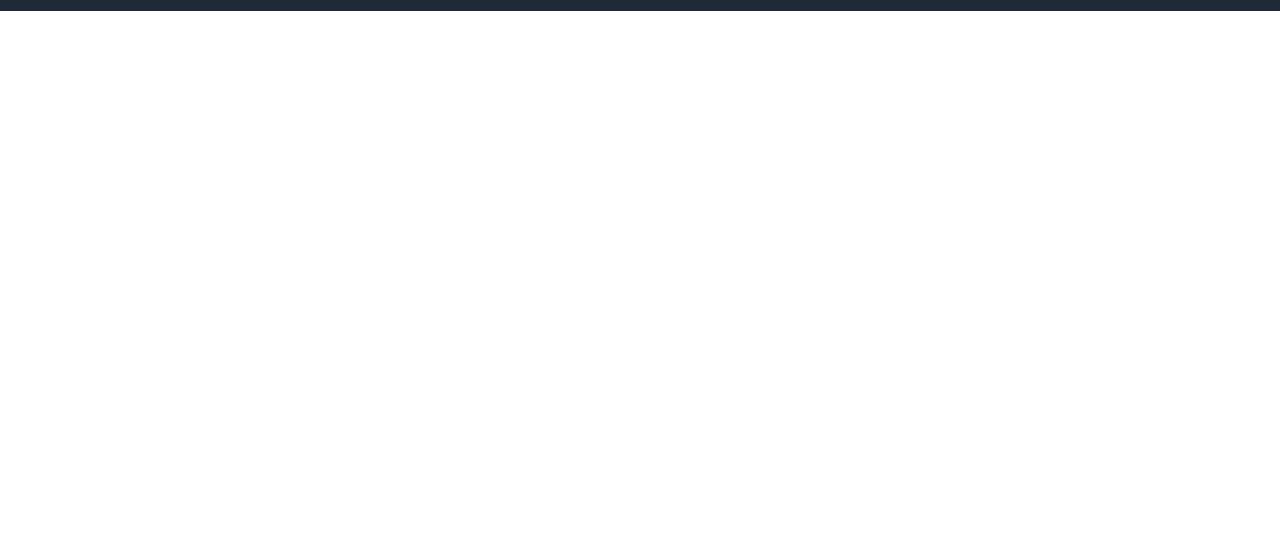
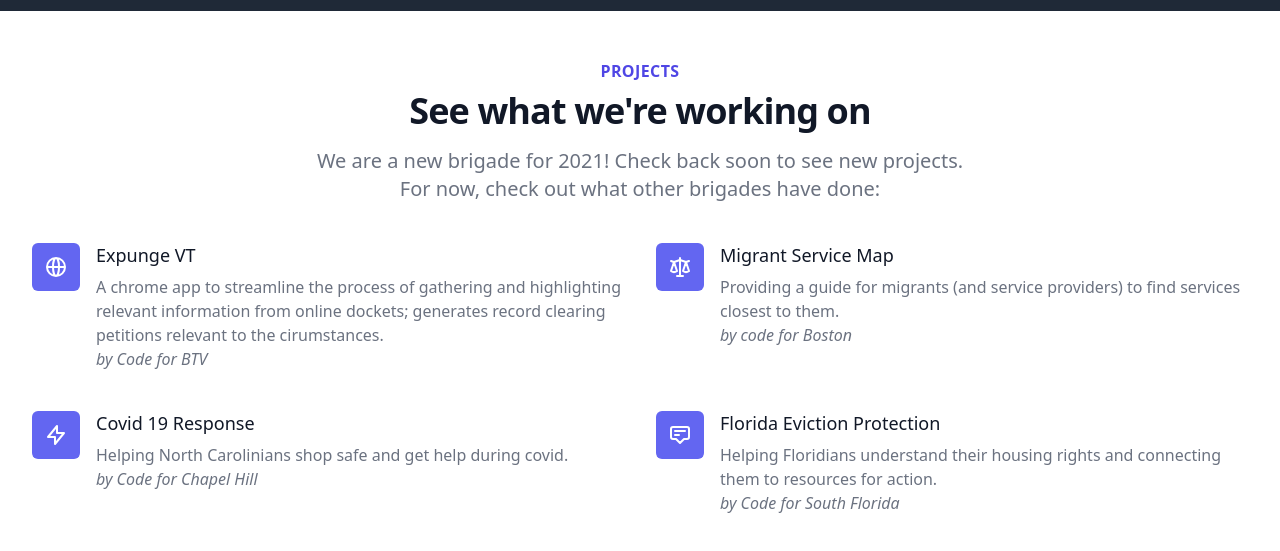
Before and after one commit to openrichmond/openrichmond, a website built with Parcel: page src/projects.html in a window 1280 px wide. Shown: the part 53-604 px from the top of the page. Built offline with nearby package versions, Linux system fonts and the light colour scheme.

Commit message:
added projects page with projects from other brigades

```diff
--- a/src/projects.html
+++ b/src/projects.html
@@ -72,5 +72,106 @@
           </div>
         </div>
       </nav>
+
+      <!-- end of nav-->
+      <div class="py-12 bg-white">
+        <div class="max-w-7xl mx-auto px-4 sm:px-6 lg:px-8">
+          <div class="lg:text-center">
+            <h2 class="text-base text-indigo-600 font-semibold tracking-wide uppercase">Projects</h2>
+            <p class="mt-2 text-3xl leading-8 font-extrabold tracking-tight text-gray-900 sm:text-4xl">
+              See what we're working on
+            </p>
+            <p class="mt-4 max-w-2xl text-xl text-gray-500 lg:mx-auto">
+              We are a new brigade for 2021! Check back soon to see new projects. For now, check out what other brigades have done:
+            </p>
+          </div>
+
+          <div class="mt-10">
+            <dl class="space-y-10 md:space-y-0 md:grid md:grid-cols-2 md:gap-x-8 md:gap-y-10">
+              <div class="flex">
+                <div class="flex-shrink-0">
+                  <div class="flex items-center justify-center h-12 w-12 rounded-md bg-indigo-500 text-white">
+                    <!-- Heroicon name: globe-alt -->
+                    <svg class="h-6 w-6" xmlns="http://www.w3.org/2000/svg" fill="none" viewBox="0 0 24 24" stroke="currentColor" aria-hidden="true">
+                      <path stroke-linecap="round" stroke-linejoin="round" stroke-width="2" d="M21 12a9 9 0 01-9 9m9-9a9 9 0 00-9-9m9 9H3m9 9a9 9 0 01-9-9m9 9c1.657 0 3-4.03 3-9s-1.343-9-3-9m0 18c-1.657 0-3-4.03-3-9s1.343-9 3-9m-9 9a9 9 0 019-9" />
+                    </svg>
+                  </div>
+                </div>
+                <div class="ml-4">
+                  <dt class="text-lg leading-6 font-medium text-gray-900">
+                   <a href="https://github.com/codeforbtv/expunge-vt" target="_blank"> Expunge VT</a>
+                  </dt>
+                  <dd class="mt-2 text-base text-gray-500">
+                    A chrome app to streamline the process of gathering and highlighting relevant information from online dockets; generates record clearing petitions relevant to the cirumstances.
+                    <br> <em>by Code for BTV</em>
+                  </dd>
+                </div>
+              </div>
+
+              <div class="flex">
+                <div class="flex-shrink-0">
+                  <div class="flex items-center justify-center h-12 w-12 rounded-md bg-indigo-500 text-white">
+                    <!-- Heroicon name: scale -->
+                    <svg class="h-6 w-6" xmlns="http://www.w3.org/2000/svg" fill="none" viewBox="0 0 24 24" stroke="currentColor" aria-hidden="true">
+                      <path stroke-linecap="round" stroke-linejoin="round" stroke-width="2" d="M3 6l3 1m0 0l-3 9a5.002 5.002 0 006.001 0M6 7l3 9M6 7l6-2m6 2l3-1m-3 1l-3 9a5.002 5.002 0 006.001 0M18 7l3 9m-3-9l-6-2m0-2v2m0 16V5m0 16H9m3 0h3" />
+                    </svg>
+                  </div>
+                </div>
+                <div class="ml-4">
+                  <dt class="text-lg leading-6 font-medium text-gray-900">
+                    <a href="https://github.com/codeforboston/migrant_service_map" target="_blank">Migrant Service Map</a>
+                  </dt>
+                  <dd class="mt-2 text-base text-gray-500">
+                    Providing a guide for migrants (and service providers) to find services closest to them.
+                    <br> <em>by code for Boston</em>
+                  </dd>
+                </div>
+              </div>
+
+              <div class="flex">
+                <div class="flex-shrink-0">
+                  <div class="flex items-center justify-center h-12 w-12 rounded-md bg-indigo-500 text-white">
+                    <!-- Heroicon name: lightning-bolt -->
+                    <svg class="h-6 w-6" xmlns="http://www.w3.org/2000/svg" fill="none" viewBox="0 0 24 24" stroke="currentColor" aria-hidden="true">
+                      <path stroke-linecap="round" stroke-linejoin="round" stroke-width="2" d="M13 10V3L4 14h7v7l9-11h-7z" />
+                    </svg>
+                  </div>
+                </div>
+                <div class="ml-4">
+                  <dt class="text-lg leading-6 font-medium text-gray-900">
+                    <a href="https://github.com/code-for-chapel-hill/NC-COVID-Support" target="_blank">Covid 19 Response</a>
+                  </dt>
+                  <dd class="mt-2 text-base text-gray-500">
+                    Helping North Carolinians shop safe and get help during covid.
+                    <br> <em>by Code for Chapel Hill</em>
+                  </dd>
+                </div>
+              </div>
+
+              <div class="flex">
+                <div class="flex-shrink-0">
+                  <div class="flex items-center justify-center h-12 w-12 rounded-md bg-indigo-500 text-white">
+                    <!-- Heroicon name: annotation -->
+                    <svg class="h-6 w-6" xmlns="http://www.w3.org/2000/svg" fill="none" viewBox="0 0 24 24" stroke="currentColor" aria-hidden="true">
+                      <path stroke-linecap="round" stroke-linejoin="round" stroke-width="2" d="M7 8h10M7 12h4m1 8l-4-4H5a2 2 0 01-2-2V6a2 2 0 012-2h14a2 2 0 012 2v8a2 2 0 01-2 2h-3l-4 4z" />
+                    </svg>
+                  </div>
+                </div>
+                <div class="ml-4">
+                  <dt class="text-lg leading-6 font-medium text-gray-900">
+                    <a href="https://florida.evictionprotection.org/" target="_blank">Florida Eviction Protection</a>
+                  </dt>
+                  <dd class="mt-2 text-base text-gray-500">
+                    Helping Floridians understand their housing rights and connecting them to resources for action.
+                    <br> <em>by Code for South Florida</em>
+                  </dd>
+                </div>
+              </div>
+            </dl>
+          </div>
+        </div>
+      </div>
+
+<!-- TO DO: Change SVG icons-->
 </body>
 </html>
```
